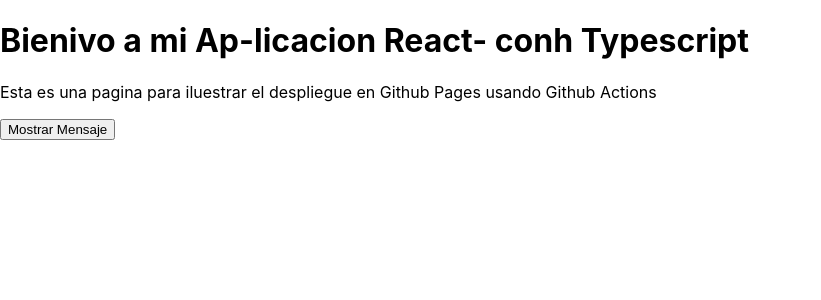
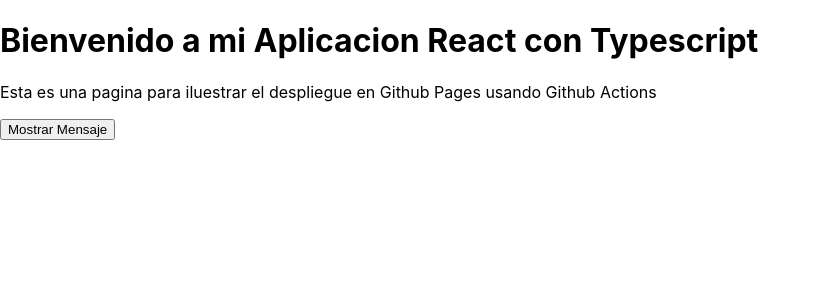
Before and after one commit to gauris26/test-deploy-app-nov-2025, a React (Create React App) app: page / in a window 1280 px wide. Shown: the top 300 px of the page, without its empty margins (0-821 px from the left). Built offline with nearby package versions, Linux system fonts and the light colour scheme.

Commit message:
Fix Texto Bienvenido

```diff
--- a/src/App.tsx
+++ b/src/App.tsx
@@ -8,7 +8,7 @@
   }
   return (
     <div className="App">
-        <h1>Bienivo a mi Ap-licacion React- conh Typescript</h1>
+        <h1>Bienvenido a mi Aplicacion React con Typescript</h1>
         <p>Esta es una pagina para iluestrar el despliegue en Github Pages usando Github Actions</p>
 
         <button onClick={toggleMessage}>
```
